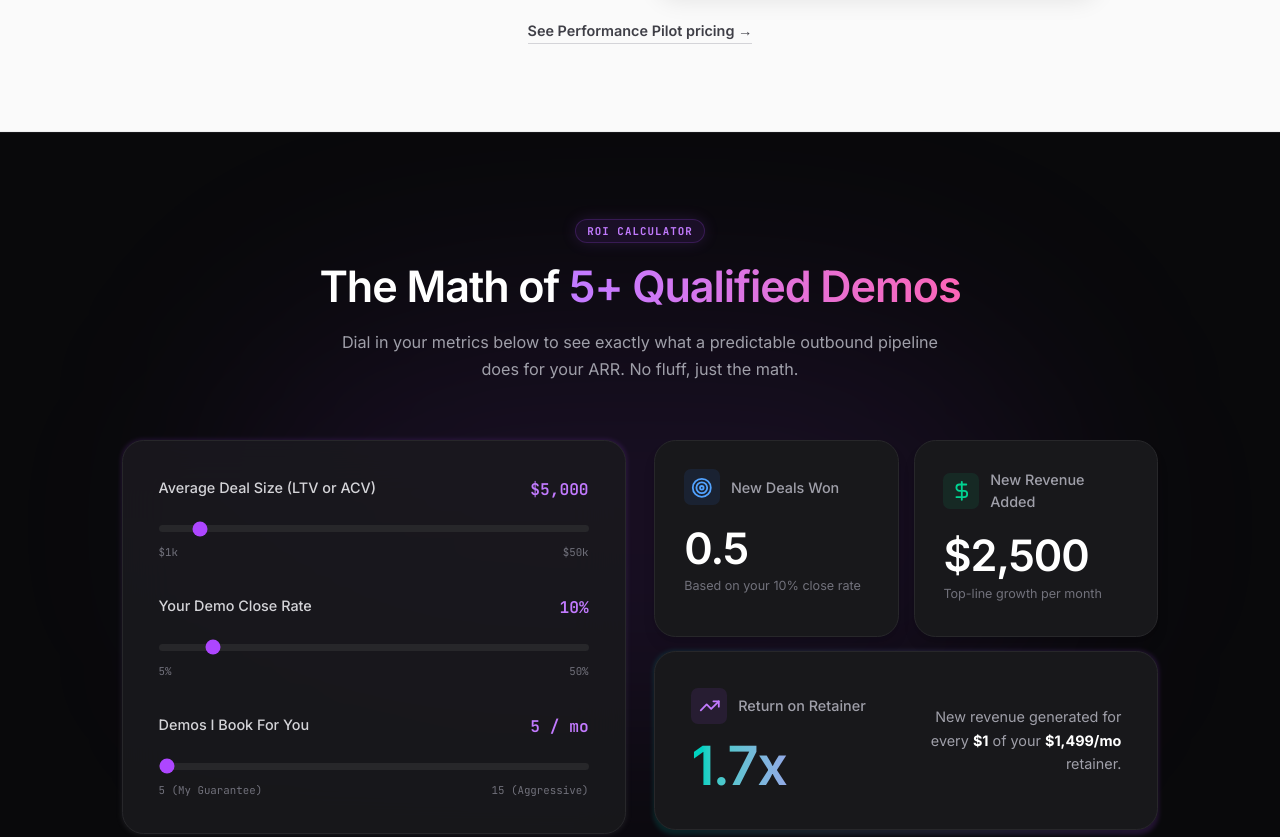
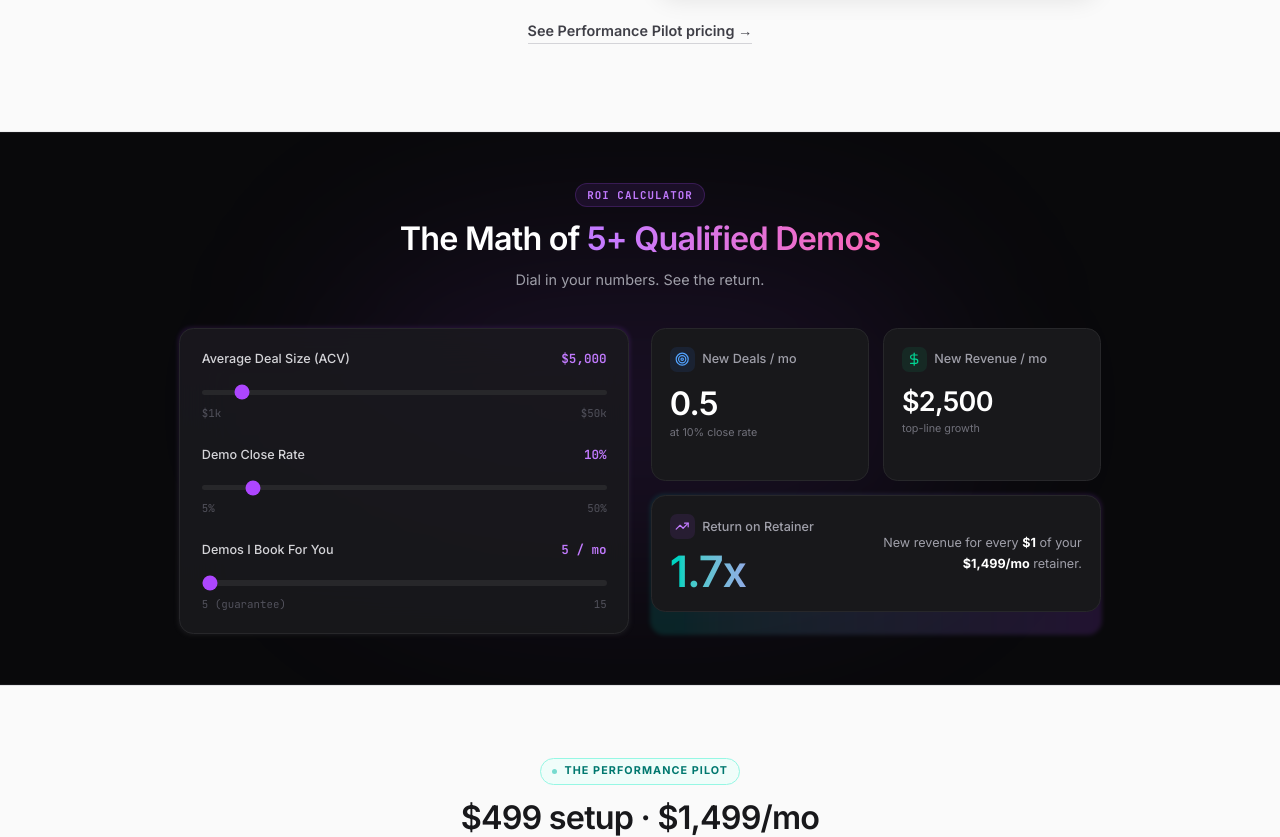
Before and after one commit to shivamsharma-3/arch-revenues, a Next.js app: page / in a window 1280 px wide. Shown: the part 4500-5337 px from the top of the page. Built offline with nearby package versions, Linux system fonts and the light colour scheme; no server answers.

Commit message:
fix: compact ROI Calculator — reduced padding, text sizes, and gaps

```diff
--- a/components/Calculator.tsx
+++ b/components/Calculator.tsx
@@ -14,156 +14,131 @@ export function Calculator() {
   const newRevenuePerMonth = newDealsPerMonth * acv;
   const roi = newRevenuePerMonth / retainer;
 
-  const formatCurrency = (val: number) => {
-    return new Intl.NumberFormat("en-US", {
-      style: "currency",
-      currency: "USD",
-      maximumFractionDigits: 0,
-    }).format(val);
-  };
+  const formatCurrency = (val: number) =>
+    new Intl.NumberFormat("en-US", { style: "currency", currency: "USD", maximumFractionDigits: 0 }).format(val);
 
   return (
-    <section className="py-24 px-6 bg-zinc-950 text-white border-y border-zinc-900 relative overflow-hidden">
-      {/* Background ambient glow */}
-      <div className="absolute top-1/2 left-1/2 -translate-x-1/2 -translate-y-1/2 w-[800px] h-[400px] bg-purple-500/10 rounded-full blur-[120px] pointer-events-none" />
+    <section className="py-14 px-6 bg-zinc-950 text-white border-y border-zinc-900 relative overflow-hidden">
+      <div className="absolute top-1/2 left-1/2 -translate-x-1/2 -translate-y-1/2 w-[600px] h-[300px] bg-purple-500/10 rounded-full blur-[100px] pointer-events-none" />
 
-      <div className="max-w-6xl mx-auto relative z-10">
-        <div className="text-center mb-16">
+      <div className="max-w-5xl mx-auto relative z-10">
+        {/* Header */}
+        <div className="text-center mb-10">
           <motion.div
-            initial={{ opacity: 0, y: 20 }}
+            initial={{ opacity: 0, y: 16 }}
             whileInView={{ opacity: 1, y: 0 }}
             viewport={{ once: true }}
             transition={{ duration: 0.5 }}
           >
-            <div className="inline-block px-3 py-1 rounded-full bg-purple-500/10 text-purple-400 text-xs font-mono font-bold uppercase tracking-widest mb-6 border border-purple-500/20 shadow-[0_0_15px_rgba(168,85,247,0.15)]">
+            <div className="inline-block px-3 py-1 rounded-full bg-purple-500/10 text-purple-400 text-xs font-mono font-bold uppercase tracking-widest mb-4 border border-purple-500/20">
               ROI Calculator
             </div>
-            <h2 className="text-4xl md:text-5xl font-semibold tracking-tight mb-6">
+            <h2 className="text-3xl md:text-4xl font-semibold tracking-tight mb-3">
               The Math of <span className="text-transparent bg-clip-text bg-gradient-to-r from-purple-400 to-pink-400">5+ Qualified Demos</span>
             </h2>
-            <p className="text-zinc-400 text-lg max-w-2xl mx-auto leading-relaxed">
-              Dial in your metrics below to see exactly what a predictable outbound pipeline does for your ARR. No fluff, just the math.
+            <p className="text-zinc-400 text-base max-w-xl mx-auto leading-relaxed">
+              Dial in your numbers. See the return.
             </p>
           </motion.div>
         </div>
 
         <motion.div
-          initial={{ opacity: 0, y: 30 }}
+          initial={{ opacity: 0, y: 24 }}
           whileInView={{ opacity: 1, y: 0 }}
           viewport={{ once: true }}
-          transition={{ duration: 0.6, delay: 0.1 }}
-          className="grid lg:grid-cols-2 gap-8 items-stretch"
+          transition={{ duration: 0.5, delay: 0.1 }}
+          className="grid lg:grid-cols-2 gap-6 items-stretch"
         >
-          {/* Sliders Container */}
+          {/* Sliders */}
           <div className="relative group">
-            <div className="absolute -inset-[1px] bg-gradient-to-b from-purple-500/30 to-zinc-800 rounded-3xl opacity-50 group-hover:opacity-100 transition-opacity duration-500 blur-[2px]" />
-            <div className="relative h-full space-y-10 bg-zinc-900/90 p-8 md:p-10 rounded-3xl border border-zinc-800 backdrop-blur-xl">
-              <div>
-                <div className="flex justify-between mb-4">
-                  <label className="font-medium text-zinc-300">Average Deal Size (LTV or ACV)</label>
-                  <span className="text-purple-400 font-mono font-semibold text-lg">{formatCurrency(acv)}</span>
+            <div className="absolute -inset-[1px] bg-gradient-to-b from-purple-500/30 to-zinc-800 rounded-2xl opacity-50 group-hover:opacity-100 transition-opacity duration-500 blur-[2px]" />
+            <div className="relative h-full space-y-7 bg-zinc-900/90 p-6 rounded-2xl border border-zinc-800 backdrop-blur-xl">
+              {[
+                {
+                  label: "Average Deal Size (ACV)",
+                  value: formatCurrency(acv),
+                  min: 1000, max: 50000, step: 1000,
+                  state: acv, setter: setAcv,
+                  range: ["$1k", "$50k"],
+                },
+                {
+                  label: "Demo Close Rate",
+                  value: `${closeRate}%`,
+                  min: 5, max: 50, step: 1,
+                  state: closeRate, setter: setCloseRate,
+                  range: ["5%", "50%"],
+                },
+                {
+                  label: "Demos I Book For You",
+                  value: `${demos} / mo`,
+                  min: 5, max: 15, step: 1,
+                  state: demos, setter: setDemos,
+                  range: ["5 (guarantee)", "15"],
+                },
+              ].map(({ label, value, min, max, step, state, setter, range }) => (
+                <div key={label}>
+                  <div className="flex justify-between mb-3">
+                    <label className="text-sm font-medium text-zinc-300">{label}</label>
+                    <span className="text-purple-400 font-mono font-semibold text-sm">{value}</span>
+                  </div>
+                  <input
+                    type="range"
+                    min={min} max={max} step={step} value={state}
+                    onChange={(e) => setter(Number(e.target.value))}
+                    className="w-full h-1.5 bg-zinc-800 rounded-lg appearance-none cursor-pointer accent-purple-500"
+                  />
+                  <div className="flex justify-between text-xs text-zinc-600 mt-1.5 font-mono">
+                    <span>{range[0]}</span><span>{range[1]}</span>
+                  </div>
                 </div>
-                <input
-                  type="range"
-                  min="1000"
-                  max="50000"
-                  step="1000"
-                  value={acv}
-                  onChange={(e) => setAcv(Number(e.target.value))}
-                  className="w-full h-2 bg-zinc-800 rounded-lg appearance-none cursor-pointer accent-purple-500"
-                />
-                <div className="flex justify-between text-xs text-zinc-500 mt-2 font-mono">
-                  <span>$1k</span>
-                  <span>$50k</span>
-                </div>
-              </div>
-
-              <div>
-                <div className="flex justify-between mb-4">
-                  <label className="font-medium text-zinc-300">Your Demo Close Rate</label>
-                  <span className="text-purple-400 font-mono font-semibold text-lg">{closeRate}%</span>
-                </div>
-                <input
-                  type="range"
-                  min="5"
-                  max="50"
-                  step="1"
-                  value={closeRate}
-                  onChange={(e) => setCloseRate(Number(e.target.value))}
-                  className="w-full h-2 bg-zinc-800 rounded-lg appearance-none cursor-pointer accent-purple-500"
-                />
-                <div className="flex justify-between text-xs text-zinc-500 mt-2 font-mono">
-                  <span>5%</span>
-                  <span>50%</span>
-                </div>
-              </div>
-
-              <div>
-                <div className="flex justify-between mb-4">
-                  <label className="font-medium text-zinc-300">Demos I Book For You</label>
-                  <span className="text-purple-400 font-mono font-semibold text-lg">{demos} / mo</span>
-                </div>
-                <input
-                  type="range"
-                  min="5"
-                  max="15"
-                  step="1"
-                  value={demos}
-                  onChange={(e) => setDemos(Number(e.target.value))}
-                  className="w-full h-2 bg-zinc-800 rounded-lg appearance-none cursor-pointer accent-purple-500"
-                />
-                <div className="flex justify-between text-xs text-zinc-500 mt-2 font-mono">
-                  <span>5 (My Guarantee)</span>
-                  <span>15 (Aggressive)</span>
-                </div>
-              </div>
+              ))}
             </div>
           </div>
 
-          {/* Results Container */}
+          {/* Results */}
           <div className="grid grid-cols-1 sm:grid-cols-2 gap-4">
-            <div className="bg-zinc-900 border border-zinc-800 rounded-3xl p-8 relative overflow-hidden group hover:border-zinc-700 transition-colors shadow-lg">
-              <div className="flex items-center gap-3 mb-6 text-zinc-400">
-                <div className="p-2 bg-blue-500/10 rounded-lg">
-                  <Target className="w-6 h-6 text-blue-400" />
+            <div className="bg-zinc-900 border border-zinc-800 rounded-2xl p-5 hover:border-zinc-700 transition-colors">
+              <div className="flex items-center gap-2 mb-4 text-zinc-400">
+                <div className="p-1.5 bg-blue-500/10 rounded-lg">
+                  <Target className="w-4 h-4 text-blue-400" />
                 </div>
-                <h3 className="font-medium">New Deals Won</h3>
+                <h3 className="text-sm font-medium">New Deals / mo</h3>
               </div>
-              <div className="text-5xl font-semibold text-white mb-2 tracking-tight">
+              <div className="text-4xl font-semibold text-white mb-1 tracking-tight">
                 {newDealsPerMonth.toFixed(1)}
               </div>
-              <p className="text-sm text-zinc-500">Based on your {closeRate}% close rate</p>
+              <p className="text-xs text-zinc-500">at {closeRate}% close rate</p>
             </div>
 
-            <div className="bg-zinc-900 border border-zinc-800 rounded-3xl p-8 relative overflow-hidden group hover:border-zinc-700 transition-colors shadow-lg">
-              <div className="flex items-center gap-3 mb-6 text-zinc-400">
-                <div className="p-2 bg-emerald-500/10 rounded-lg">
-                  <DollarSign className="w-6 h-6 text-emerald-400" />
+            <div className="bg-zinc-900 border border-zinc-800 rounded-2xl p-5 hover:border-zinc-700 transition-colors">
+              <div className="flex items-center gap-2 mb-4 text-zinc-400">
+                <div className="p-1.5 bg-emerald-500/10 rounded-lg">
+                  <DollarSign className="w-4 h-4 text-emerald-400" />
                 </div>
-                <h3 className="font-medium">New Revenue Added</h3>
+                <h3 className="text-sm font-medium">New Revenue / mo</h3>
               </div>
-              <div className="text-4xl lg:text-5xl font-semibold text-white mb-2 tracking-tight">
+              <div className="text-3xl font-semibold text-white mb-1 tracking-tight">
                 {formatCurrency(newRevenuePerMonth)}
               </div>
-              <p className="text-sm text-zinc-500">Top-line growth per month</p>
+              <p className="text-xs text-zinc-500">top-line growth</p>
             </div>
 
             <div className="relative group sm:col-span-2">
-              <div className="absolute -inset-[1px] bg-gradient-to-r from-teal-500/50 to-purple-500/50 rounded-3xl opacity-30 group-hover:opacity-60 transition-opacity duration-500 blur-[2px]" />
-              <div className="relative bg-zinc-900 border border-zinc-800 rounded-3xl p-8 lg:p-10 flex flex-col sm:flex-row sm:items-center justify-between gap-6 backdrop-blur-xl">
+              <div className="absolute -inset-[1px] bg-gradient-to-r from-teal-500/50 to-purple-500/50 rounded-2xl opacity-30 group-hover:opacity-60 transition-opacity duration-500 blur-[2px]" />
+              <div className="relative bg-zinc-900 border border-zinc-800 rounded-2xl p-5 flex flex-col sm:flex-row sm:items-center justify-between gap-4">
                 <div>
-                  <div className="flex items-center gap-3 mb-4 text-zinc-400">
-                    <div className="p-2 bg-purple-500/10 rounded-lg">
-                      <TrendingUp className="w-6 h-6 text-purple-400" />
+                  <div className="flex items-center gap-2 mb-3 text-zinc-400">
+                    <div className="p-1.5 bg-purple-500/10 rounded-lg">
+                      <TrendingUp className="w-4 h-4 text-purple-400" />
                     </div>
-                    <h3 className="font-medium">Return on Retainer</h3>
+                    <h3 className="text-sm font-medium">Return on Retainer</h3>
                   </div>
-                  <div className="text-6xl font-semibold text-transparent bg-clip-text bg-gradient-to-r from-teal-400 to-purple-400 tracking-tight">
+                  <div className="text-5xl font-semibold text-transparent bg-clip-text bg-gradient-to-r from-teal-400 to-purple-400 tracking-tight">
                     {roi.toFixed(1)}x
                   </div>
                 </div>
-                <div className="text-left sm:text-right text-zinc-400 max-w-[220px] leading-relaxed">
-                  New revenue generated for every <strong className="text-white">$1</strong> of your <strong className="text-white">$1,499/mo</strong> retainer.
+                <div className="text-sm text-zinc-400 sm:text-right max-w-[200px] leading-relaxed">
+                  New revenue for every <strong className="text-white">$1</strong> of your <strong className="text-white">$1,499/mo</strong> retainer.
                 </div>
               </div>
             </div>
```
